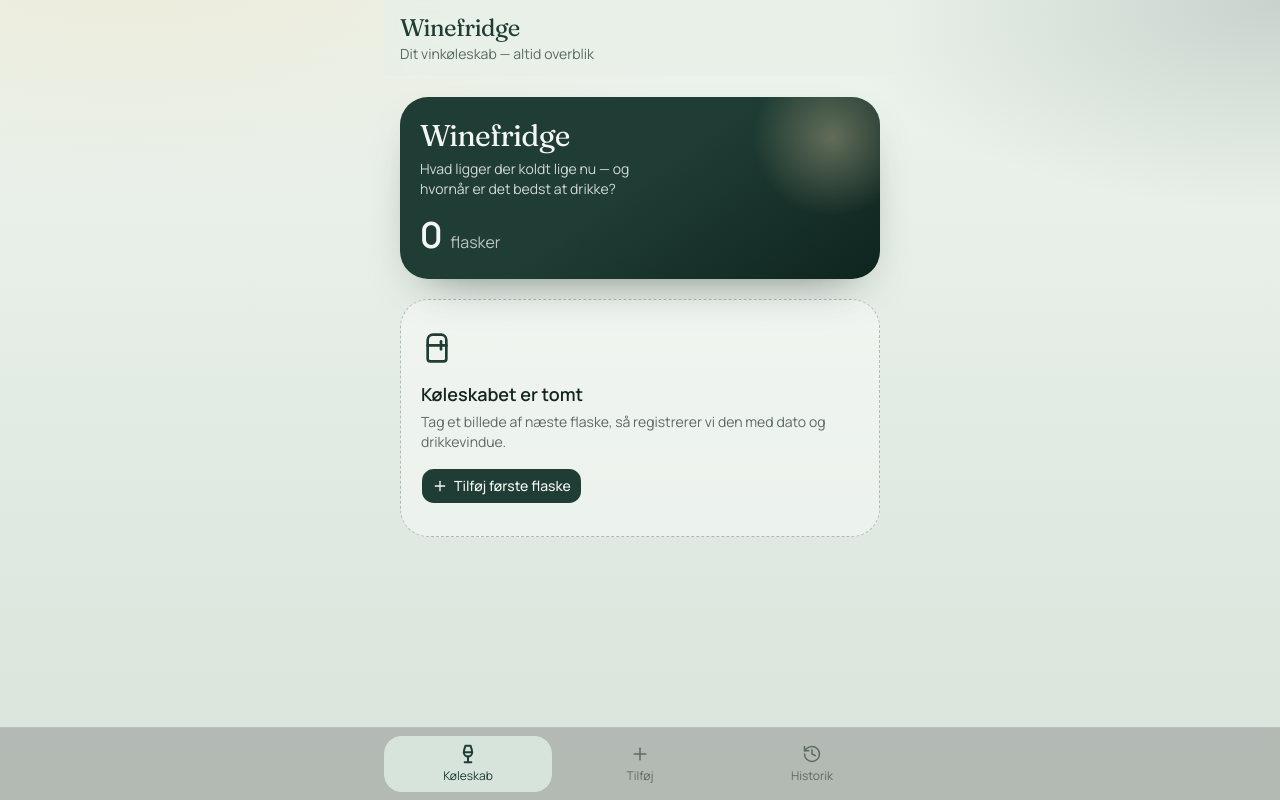
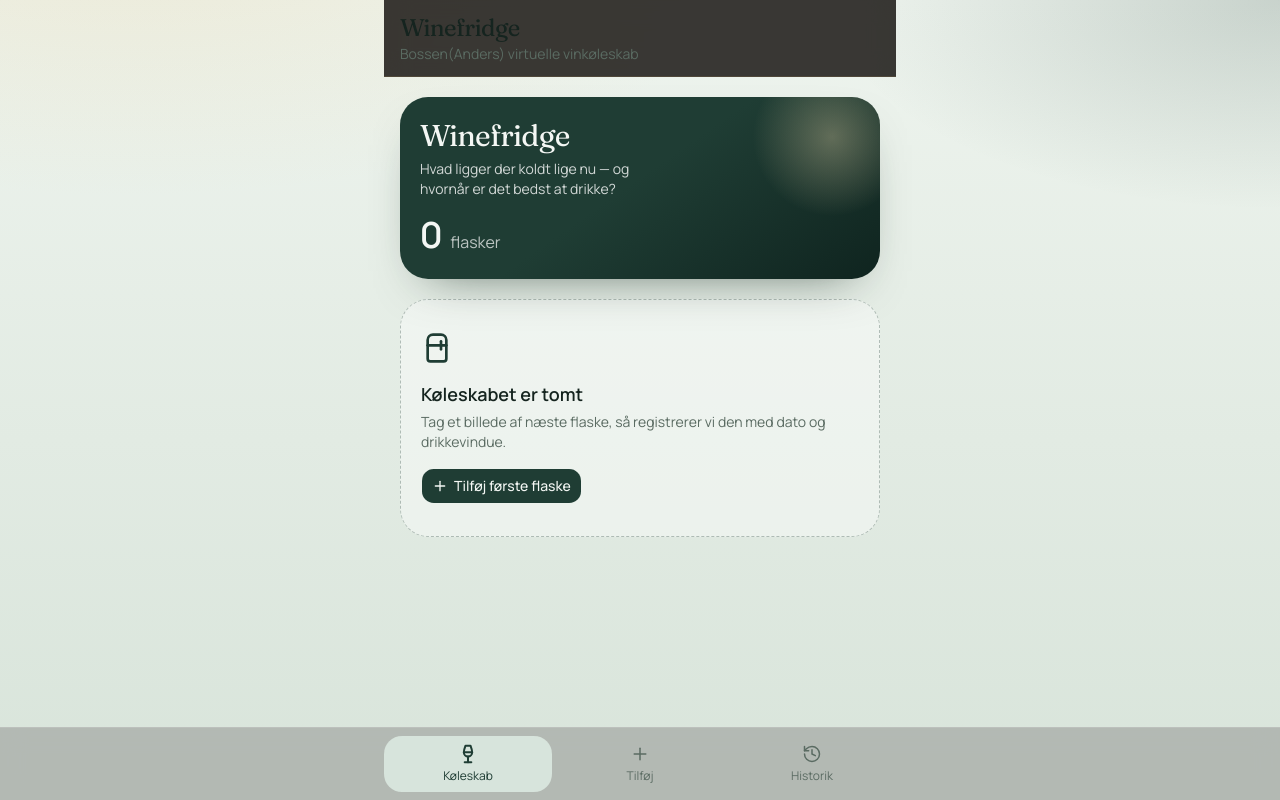
Before and after one commit to lucas-gundehug/winefridge, a Next.js app: page / in a window 1280 px wide. Built offline with nearby package versions, Linux system fonts and the light colour scheme.

Commit message:
fix: restore Bossen(Anders) subtitle in header

```diff
--- a/src/components/app-shell.tsx
+++ b/src/components/app-shell.tsx
@@ -4,11 +4,13 @@ import { BottomNav } from "@/components/bottom-nav";
 export function AppShell({ children }: { children: React.ReactNode }) {
   return (
     <div className="relative mx-auto flex min-h-full w-full max-w-lg flex-1 flex-col">
-      <header className="sticky top-0 z-20 border-b border-white/10 bg-[color-mix(in_oklch,var(--background),transparent_12%)] px-4 pb-3 pt-[max(0.75rem,env(safe-area-inset-top))] backdrop-blur-md">
-        <p className="font-[family-name:var(--font-display)] text-2xl tracking-tight text-[var(--brand)]">
+      <header className="sticky top-0 z-20 border-b border-[rgba(196,163,90,0.16)] bg-[rgba(18,14,11,0.82)] px-4 pb-3 pt-[max(0.75rem,env(safe-area-inset-top))] backdrop-blur-md">
+        <p className="font-[family-name:var(--font-display)] text-2xl tracking-tight text-[var(--brass)]">
           Winefridge
         </p>
-        <p className="text-sm text-muted-foreground">Dit vinkøleskab — altid overblik</p>
+        <p className="text-sm text-muted-foreground">
+          Bossen(Anders) virtuelle vinkøleskab
+        </p>
       </header>
 
       <main className="flex-1 px-4 py-5 pb-28">{children}</main>
```
